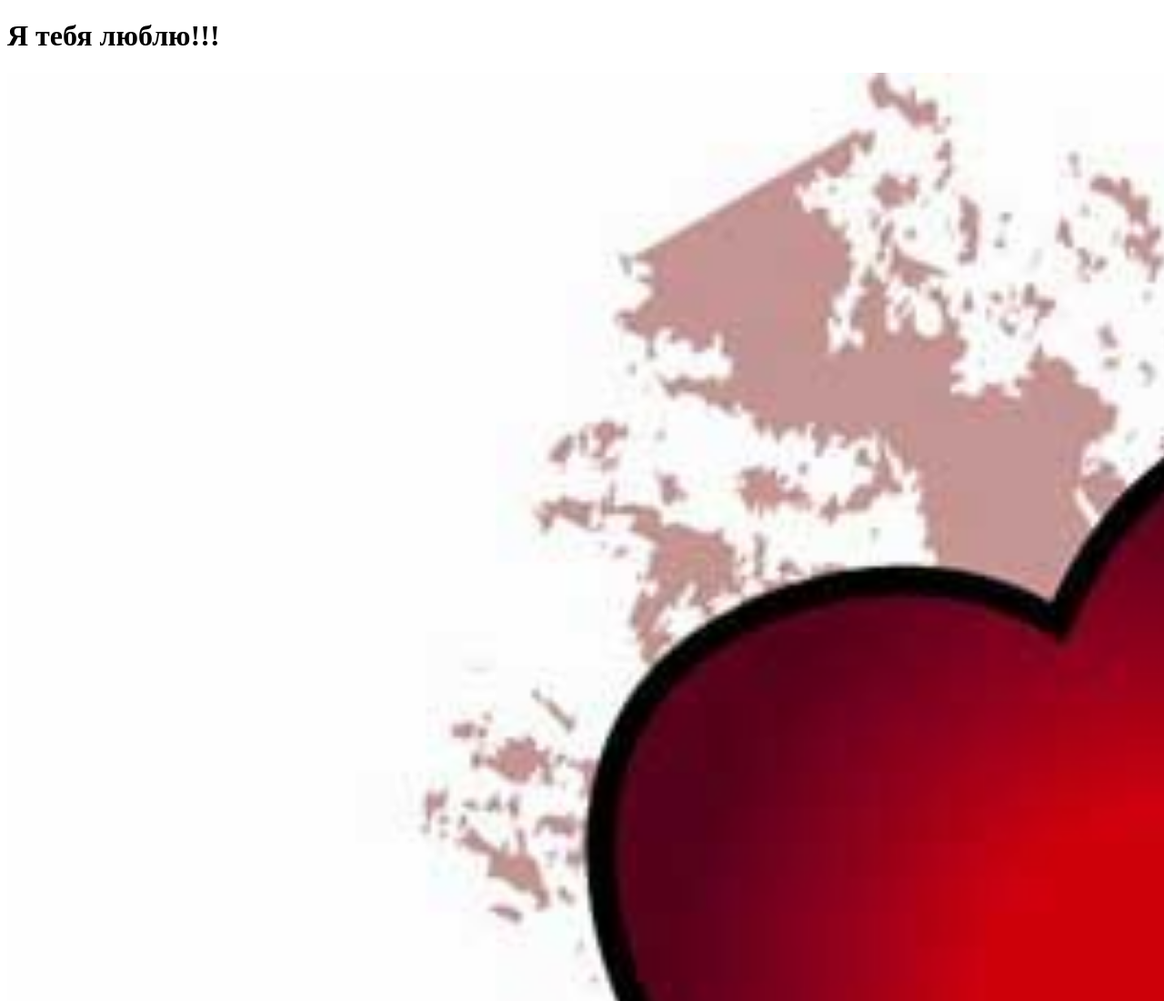
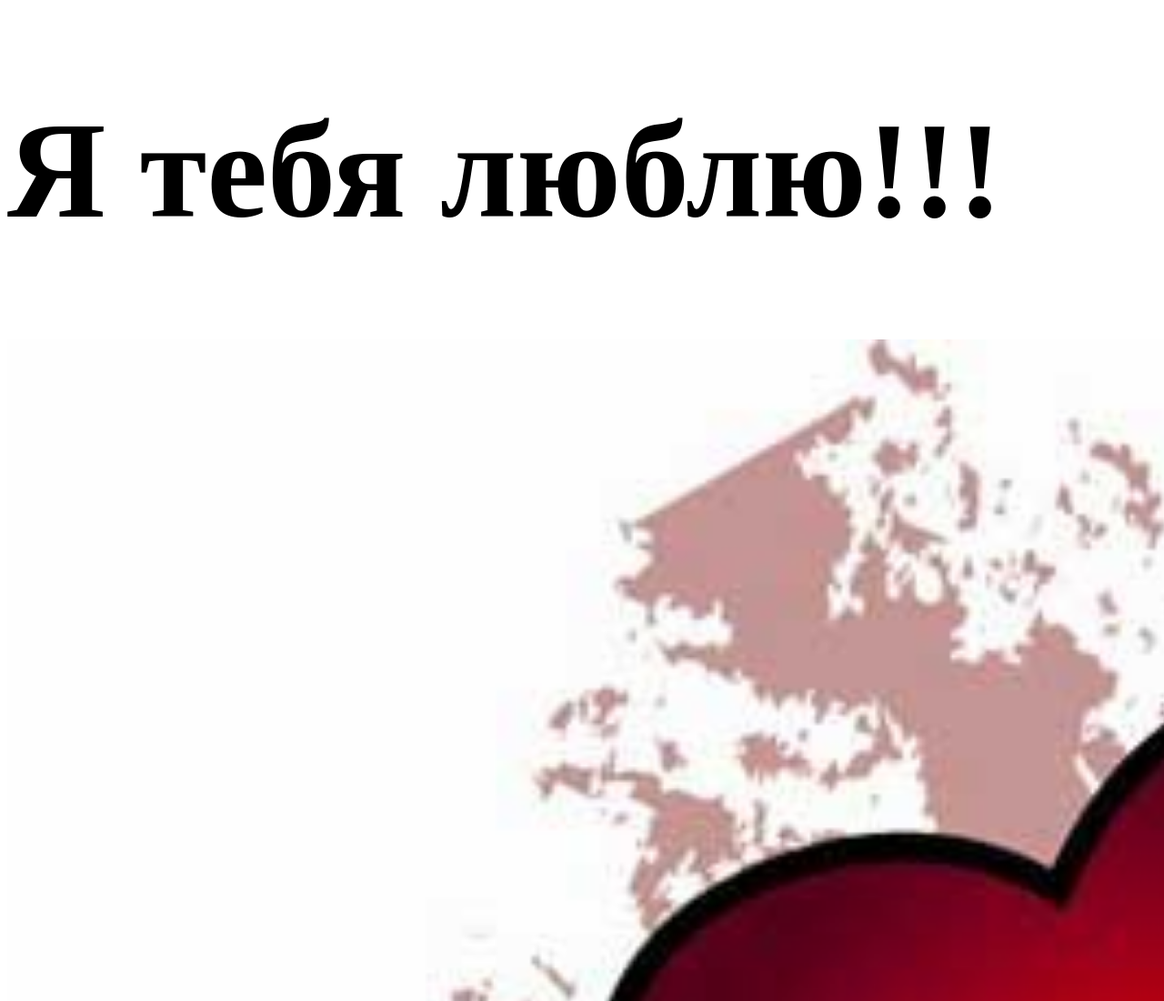
Before and after one commit to BogdanFomin-2612/surprise, a plain HTML site: page index.html in a window 1280 px wide. Shown: the top 1100 px of the page at 91% size. Drawn offline with Linux system fonts and the light colour scheme.

Commit message:
style.css

```diff
--- a/index.html
+++ b/index.html
@@ -2,6 +2,7 @@
 <html lang="en">
 
 <head>
+    <link rel="stylesheet" href="style.css">
     <meta charset="UTF-8">
     <meta name="viewport" content="width=device-width, initial-scale=1.0">
     <title>Я тебя люблю!!!</title>
--- /dev/null
+++ b/style.css
@@ -0,0 +1,3 @@
+h1 {
+    font-size: 150px;
+}
```
